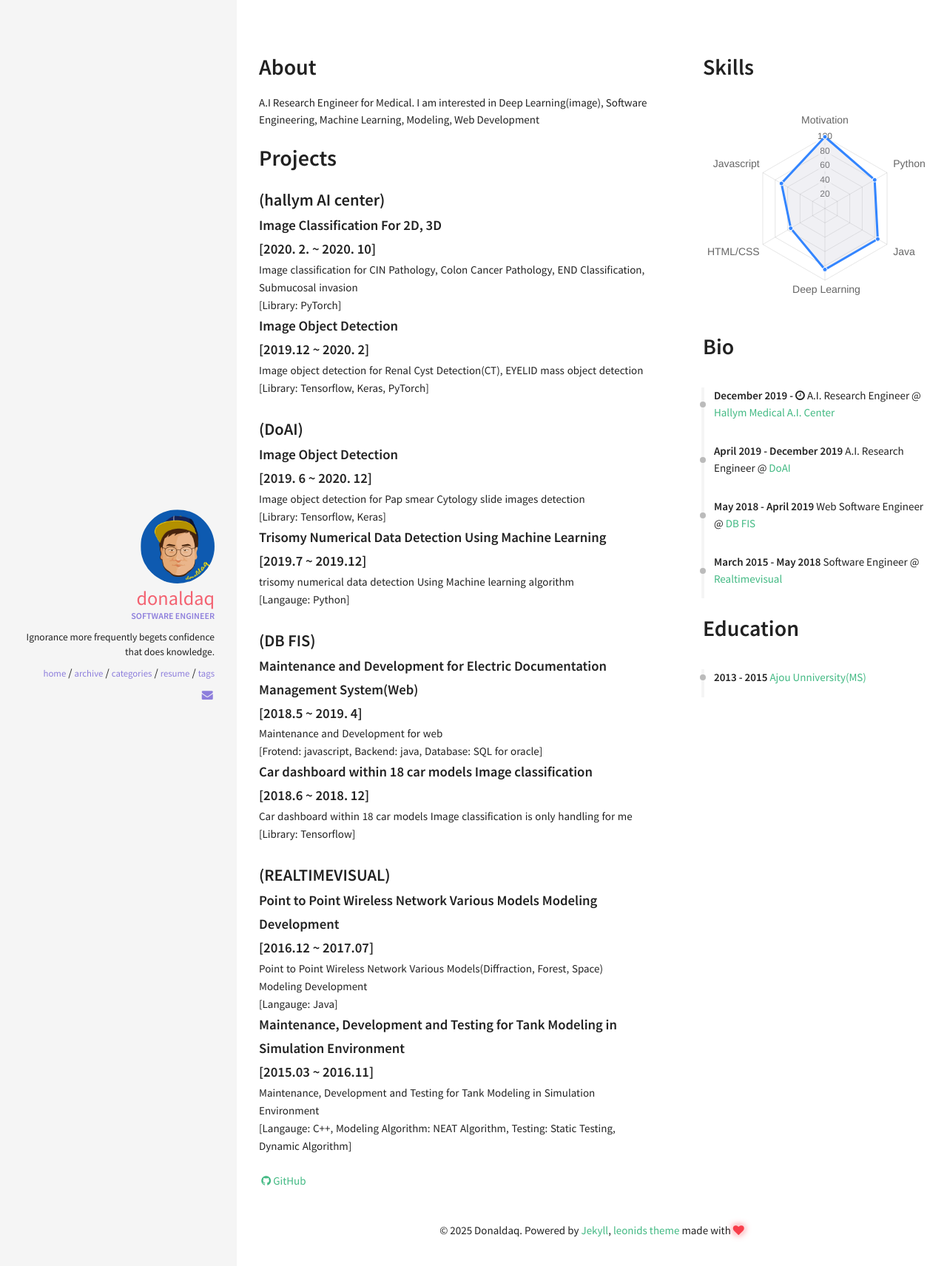
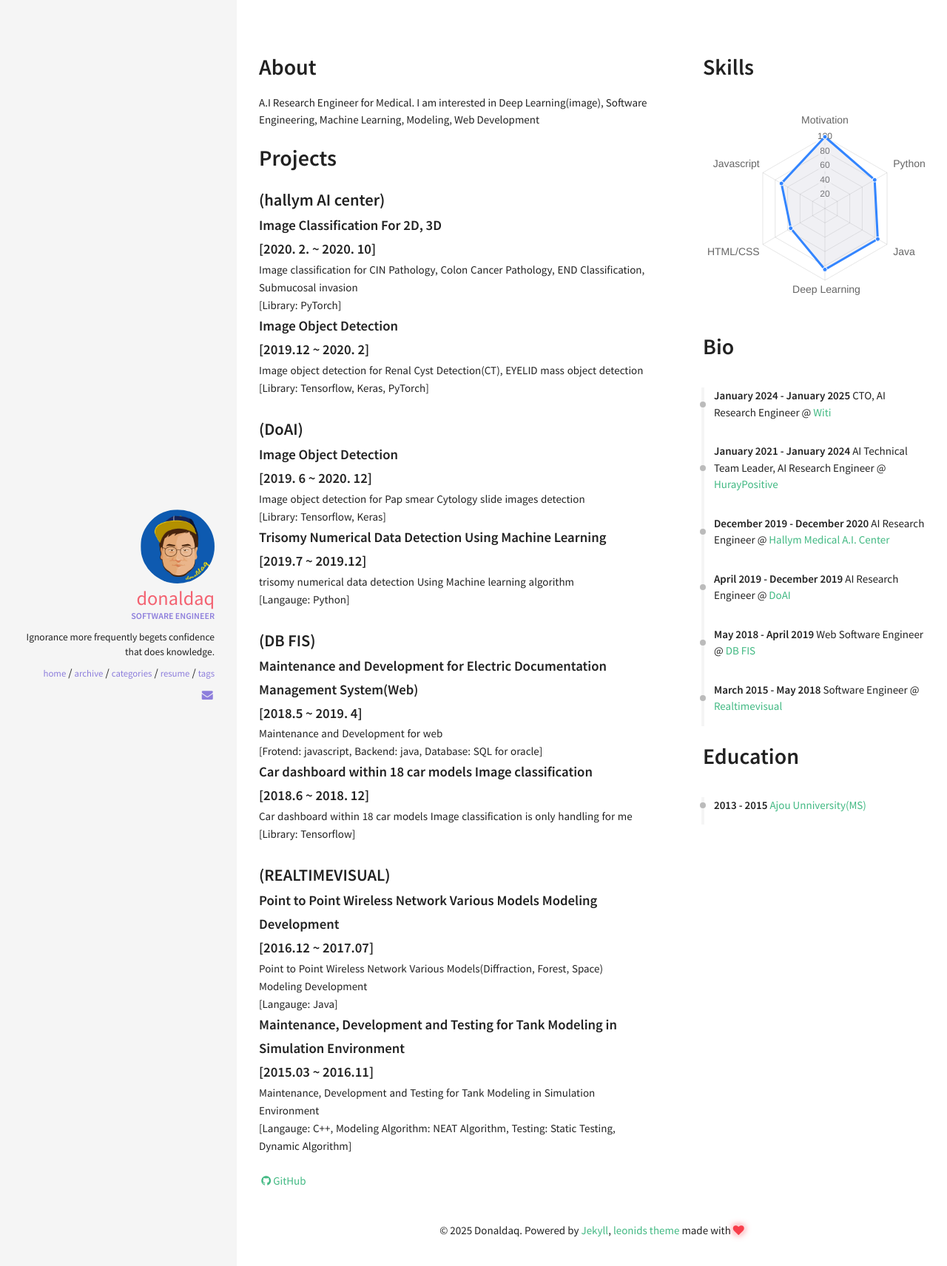
Before and after one commit to donaldaq/donaldaq.github.io, a Jekyll site: the page built from resume.html, in a window 1280 px wide. Shown: the top 1712 px of the page at 74% size. Built offline with Jekyll 4.4.1, drawn with Linux system fonts in a browser that asks for light colours; nearby versions of some CDN libraries.

Commit message:
update careers

```diff
--- a/_data/index/careers.yml
+++ b/_data/index/careers.yml
@@ -1,14 +1,24 @@
 # careers section data
 # if you don't have language feature(language.yml is empty), ignore "i18n" items
+- name: Witi
+  link: https://knowhow.ceo/
+  date: January 2024 - January 2025
+  job: CTO, AI Research Engineer
+
+- name: HurayPositive
+  link: https://www.huray.net//
+  date: January 2021 - January 2024
+  job: AI Technical Team Leader, AI Research Engineer
+
 - name: Hallym Medical A.I. Center
   link: http://hallymmedicalai.github.io/
-  date: December 2019 - <i class="fa fa-clock-o" aria-hidden="true" title="Until Now"></i>
-  job: A.I. Research Engineer
+  date: December 2019 - December 2020
+  job: AI Research Engineer
 
 - name: DoAI
   link: http://www.doai.ai/
   date: April 2019 - December 2019
-  job: A.I. Research Engineer
+  job: AI Research Engineer
 
 - name: DB FIS
   link: http://www.dbfis.co.kr/
```
